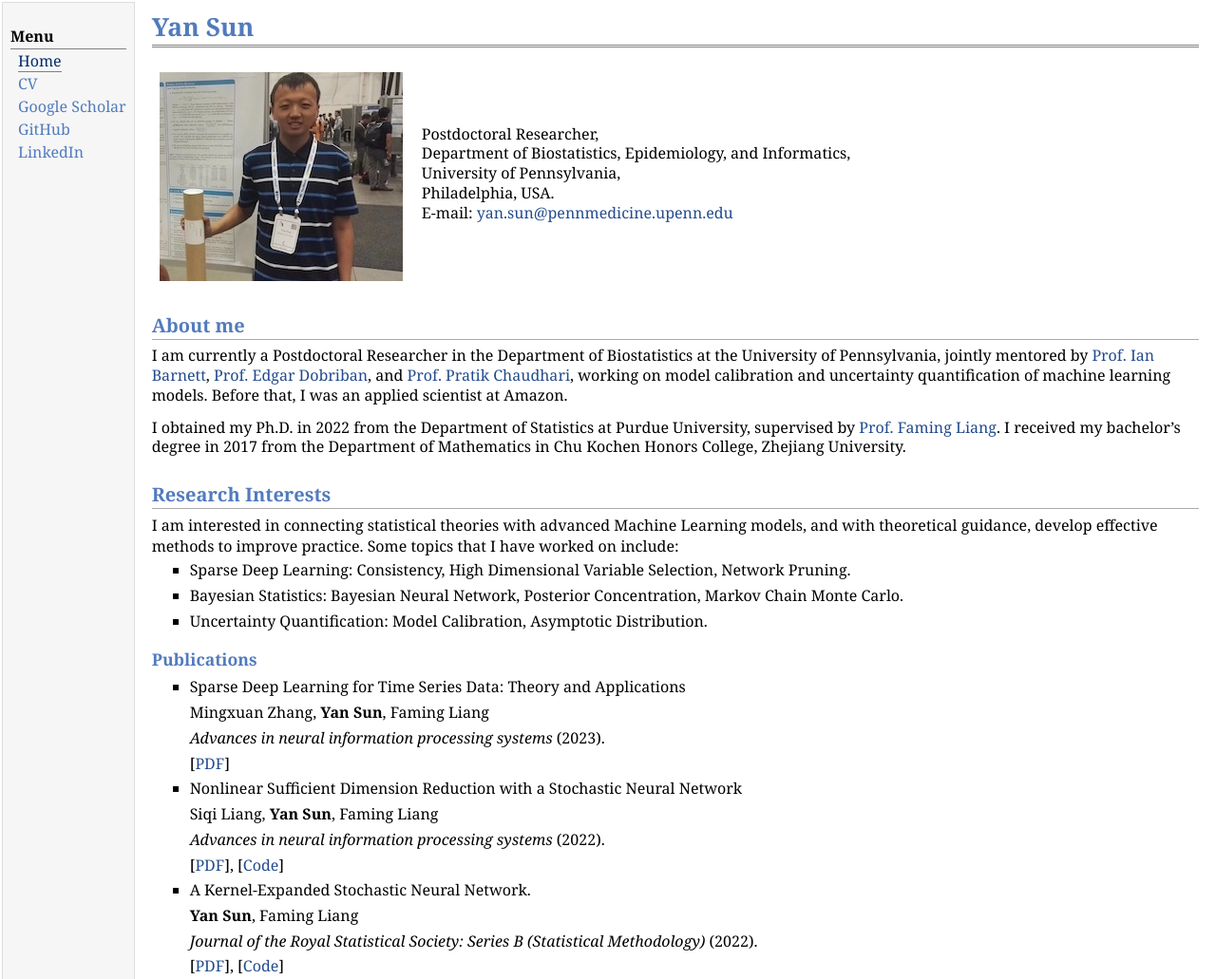
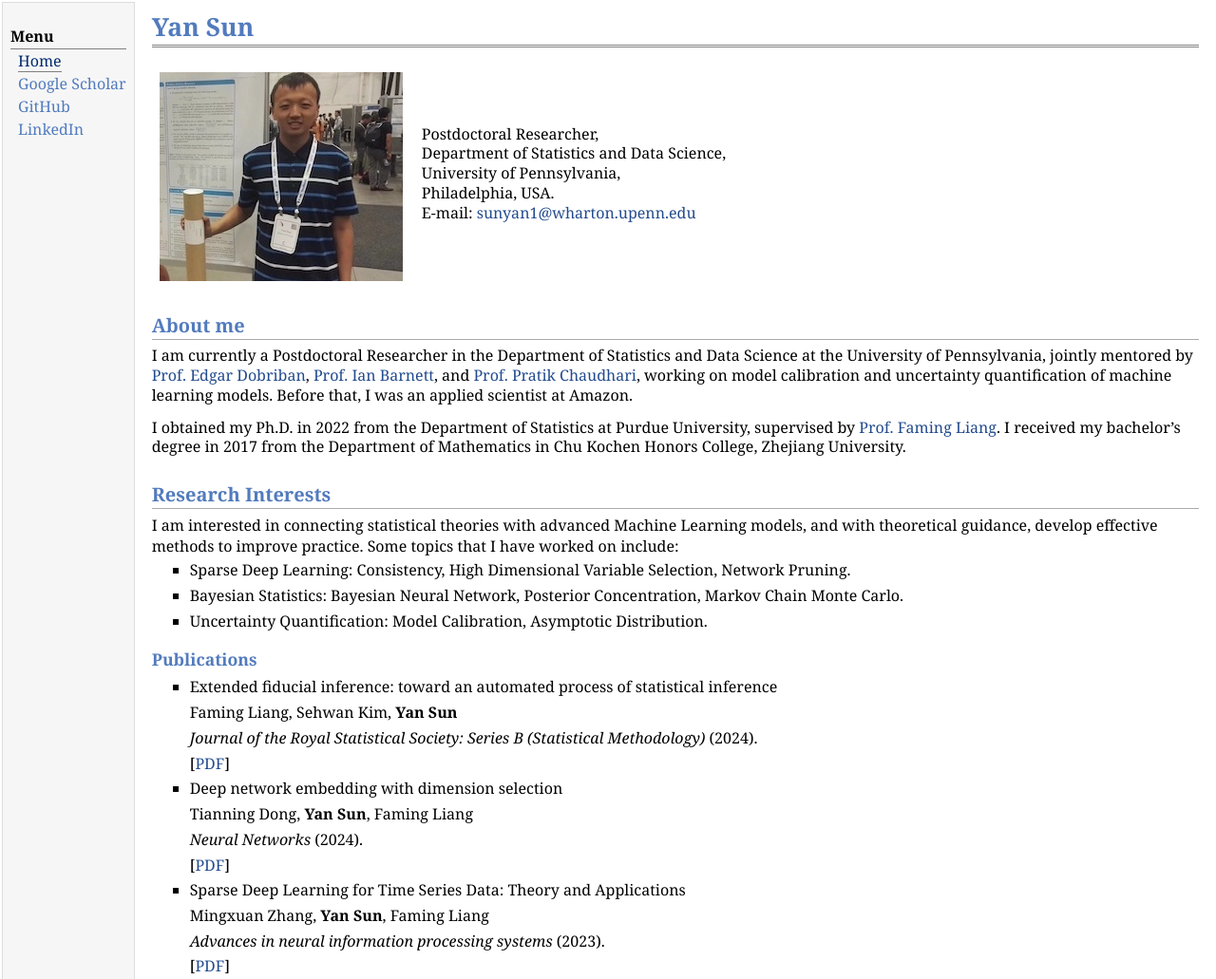
Before and after one commit to sylydya/sylydya.github.io, a plain HTML site: page index.html in a window 1280 px wide. Shown: the top 1031 px of the page at 95% size. Drawn offline with Linux system fonts and the light colour scheme.

Commit message:
update papers

```diff
--- a/index.html
+++ b/index.html
@@ -14,7 +14,6 @@
                 <td id="layout-menu">
                     <div class="menu-category">Menu</div>
                     <div class="menu-item"><a href="index.html" class="current">Home</a></div>
-                    <div class="menu-item"><a href="files/CV.pdf">CV</a></div>
                     <div class="menu-item"><a href="https://scholar.google.com/citations?user=NC1KaRwAAAAJ&hl=en">Google Scholar</a></div>
                     <div class="menu-item"><a href="https://github.com/sylydya">GitHub</a></div>
                     <div class="menu-item"><a href="https://www.linkedin.com/in/yan-sun-2aab73141/">LinkedIn</a></div>
@@ -26,16 +25,16 @@
                     <table class="imgtable"><tr><td>
                         <a href="https://yansun.github.io/"><img src="images/image.jpeg" alt="alt text" width="256px" height="220px" /></a>&nbsp;</td>
                         <td align="left"><p>Postdoctoral Researcher,<br />
-                        Department of Biostatistics, Epidemiology, and Informatics,<br />
+                        Department of Statistics and Data Science,<br />
                         University of Pennsylvania,<br />
                         Philadelphia, USA.<br />
-                        E-mail: <a href="mailto:yan.sun@pennmedicine.upenn.edu">yan.sun@pennmedicine.upenn.edu</a></p>
+                        E-mail: <a href="mailto:sunyan1@wharton.upenn.edu">sunyan1@wharton.upenn.edu</a></p>
                     </td></tr></table>
                     <h2>About me</h2>
                     <p>
-                        I am currently a Postdoctoral Researcher in the Department of Biostatistics at the University of Pennsylvania,
-                        jointly mentored by <a href="https://www.ianjbarnett.com" >Prof. Ian Barnett</a>,
-                        <a href="https://statistics.wharton.upenn.edu/profile/dobriban/" >Prof. Edgar Dobriban</a>,
+                        I am currently a Postdoctoral Researcher in the Department of Statistics and Data Science at the University of Pennsylvania,
+                        jointly mentored by <a href="https://statistics.wharton.upenn.edu/profile/dobriban/" >Prof. Edgar Dobriban</a>,
+                        <a href="https://www.ianjbarnett.com" >Prof. Ian Barnett</a>,
                         and <a href="https://pratikac.github.io" >Prof. Pratik Chaudhari</a>,
                         working on model calibration and uncertainty quantification of machine learning models.
                         Before that, I was an applied scientist at Amazon.
@@ -57,6 +56,16 @@
                     </ul>
                     <h3>Publications </h3>
                     <ul>
+                    <li><p>Extended fiducial inference: toward an automated process of statistical inference</p>
+                    </p>Faming Liang, Sehwan Kim, <b>Yan Sun</b></p>
+                    </p><i> Journal of the Royal Statistical Society: Series B (Statistical Methodology)</i> (2024).</p>
+                    </p>[<a href="https://academic.oup.com/jrsssb/advance-article-abstract/doi/10.1093/jrsssb/qkae082/7727659">PDF</a>]</p>
+                    </li>
+                    <li><p>Deep network embedding with dimension selection</p>
+                    </p>Tianning Dong, <b>Yan Sun</b>, Faming Liang</p>
+                    </p><i> Neural Networks</i> (2024).</p>
+                    </p>[<a href="https://www.sciencedirect.com/science/article/pii/S0893608024004362">PDF</a>]</p>
+                    </li>
                     <li><p>Sparse Deep Learning for Time Series Data: Theory and Applications</p>
                     </p>Mingxuan Zhang, <b>Yan Sun</b>, Faming Liang</p>
                     </p><i> Advances in neural information processing systems</i> (2023).</p>
```
